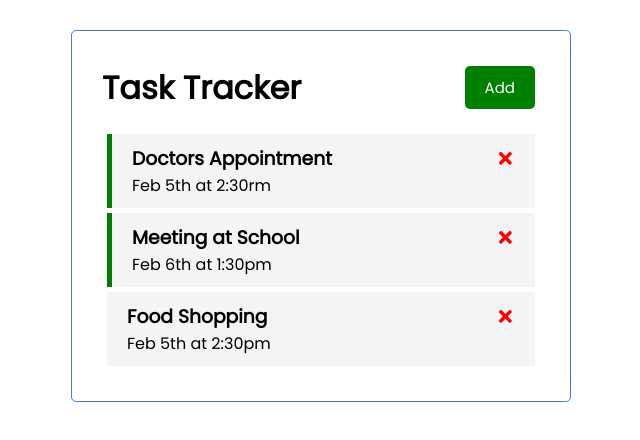
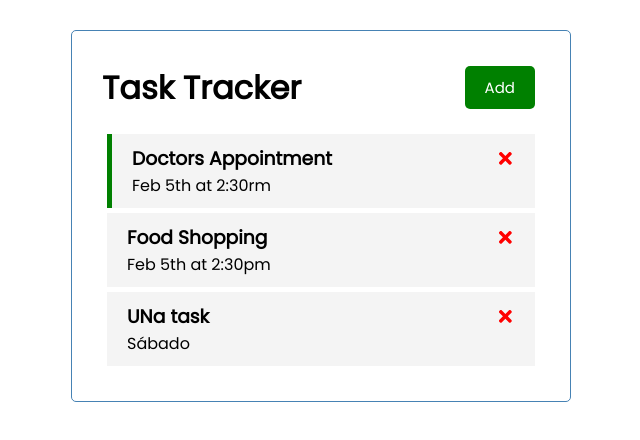
Before and after one commit to julabrego/react-task-tracker, a React (Create React App) app: page / in a window 1280 px wide. Shown: the top 440 px of the page, without its empty margins (319-959 px from the left). Built offline with nearby package versions, Linux system fonts and the light colour scheme; data requests are answered from the project's data file.

Commit message:
add and delete task via http requests to json-server

```diff
--- a/db.json
+++ b/db.json
@@ -7,16 +7,16 @@
       "reminder": true
     },
     {
-      "id": 2,
-      "text": "Meeting at School",
-      "day": "Feb 6th at 1:30pm",
-      "reminder": true
-    },
-    {
       "id": 3,
       "text": "Food Shopping",
       "day": "Feb 5th at 2:30pm",
       "reminder": false
+    },
+    {
+      "text": "UNa task",
+      "day": "Sábado",
+      "reminder": false,
+      "id": 4
     }
   ]
 }
--- a/src/App.js
+++ b/src/App.js
@@ -24,14 +24,27 @@
   };
 
   // Add Task
-  const addTask = (task) => {
-    const id = Math.floor(Math.random() * 10000) + 1;
-    const newTask = { id, ...task };
-    setTasks([...tasks, newTask]);
+  const addTask = async (task) => {
+    const res = await fetch("http://localhost:5000/tasks", {
+      method: "POST",
+      headers: { "Content-type": "application/json" },
+      body: JSON.stringify(task),
+    });
+
+    const data = await res.json();
+
+    setTasks([...tasks, data]);
+
+    // const id = Math.floor(Math.random() * 10000) + 1;
+    // const newTask = { id, ...task };
+    // setTasks([...tasks, newTask]);
   };
 
   // Delete Task
-  const deleteTask = (id) => {
+  const deleteTask = async (id) => {
+    await fetch(`http://localhost:5000/tasks/${id}`, {
+      method: "DELETE",
+    });
     setTasks(tasks.filter((task) => task.id !== id));
   };
 
```
